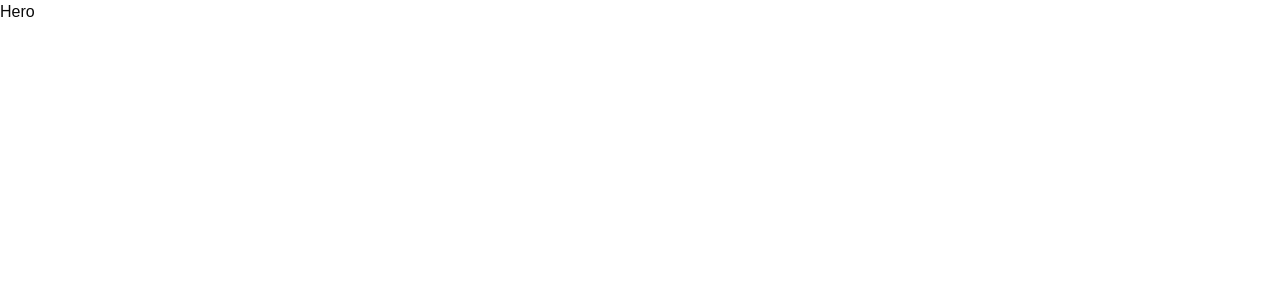
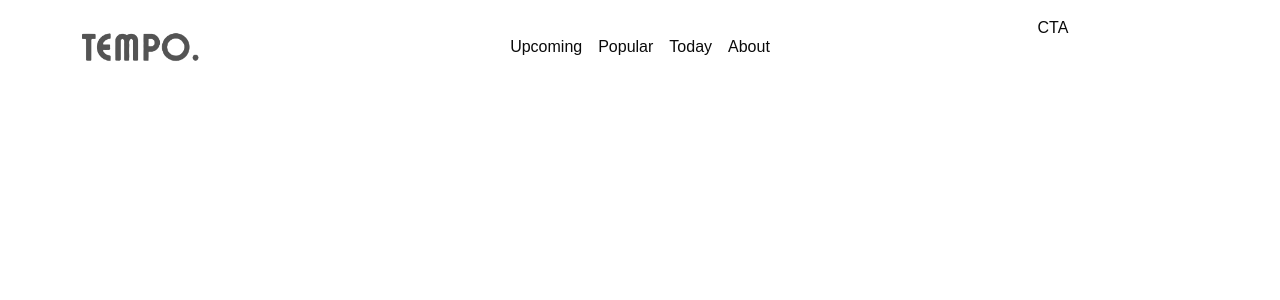
Before and after one commit to dimas-fahmi/tempo, a Next.js app: page / in a window 1280 px wide. Shown: the top 300 px of the page. Built offline with nearby package versions, Linux system fonts and the light colour scheme.

Commit message:
Implement code changes to enhance functionality and improve performance

```diff
--- /dev/null
+++ b/app/(landingLayout)/Components/NavBar/index.tsx
@@ -0,0 +1,44 @@
+import Image from "next/image";
+import Link from "next/link";
+import React from "react";
+import { Search } from "lucide-react";
+
+const NavBar = () => {
+  return (
+    <nav className="py-4 flex justify-between md:grid md:grid-cols-[0.2fr_auto_0.2fr]">
+      {/* Branding */}
+      <div className="p-4">
+        <Image
+          width={120}
+          height={80}
+          src={"/resources/Logo/Transparent/Label.png"}
+          alt="Tempo's Logo"
+        />
+      </div>
+
+      {/* Navigation Links */}
+      <ul className="flex w-full gap-4 items-center">
+        <li>
+          <Link href={"/"}>Upcoming</Link>
+        </li>
+        <li>
+          <Link href={"/"}>Popular</Link>
+        </li>
+        <li>
+          <Link href={"/"}>Today</Link>
+        </li>
+        <li>
+          <Link href={"/"}>About</Link>
+        </li>
+      </ul>
+
+      {/* CTA */}
+      <div>
+        {/* Search Button */}
+        <button>CTA</button>
+      </div>
+    </nav>
+  );
+};
+
+export default NavBar;
--- a/app/(landingLayout)/Sections/Hero.tsx
+++ b/app/(landingLayout)/Sections/Hero.tsx
@@ -1,7 +1,7 @@
 import React from "react";
 
 const Hero = () => {
-  return <section id="hero">Hero</section>;
+  return <section id="hero"></section>;
 };
 
 export default Hero;
--- a/app/(landingLayout)/layout.tsx
+++ b/app/(landingLayout)/layout.tsx
@@ -1,4 +1,5 @@
 import React from "react";
+import NavBar from "./Components/NavBar";
 
 const LandingLayout = ({
   children,
@@ -6,14 +7,15 @@ const LandingLayout = ({
   children: Readonly<React.ReactNode>;
 }) => {
   return (
-    <>
+    <div className="px-4 md:px-6 lg:px-16 max-w-[1440px] m-auto">
       {/* NavBar */}
+      <NavBar />
 
       {/* Content */}
       {children}
 
       {/* Footer */}
-    </>
+    </div>
   );
 };
 
```
Also changed, not shown: public/resources/Logo/Transparent/Label.png, 1 other file (tests, documents, lock files or other folders).
